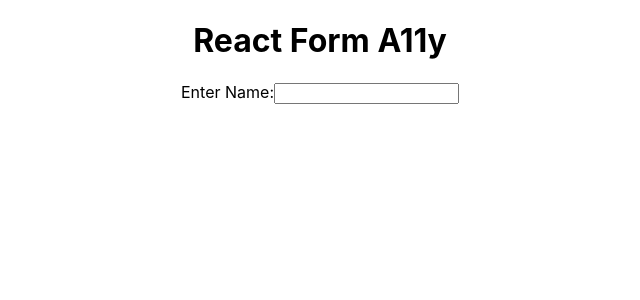
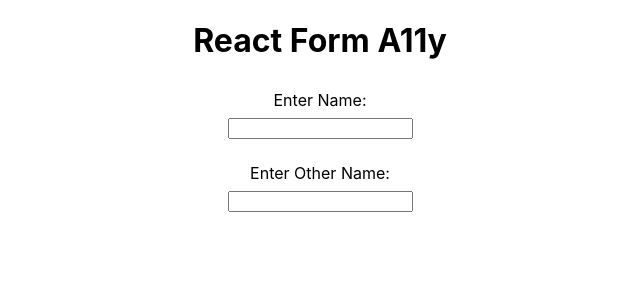
Before and after one commit to doohinkus/a11yReactForm, a React (Create React App) app: page / in a window 1280 px wide. Shown: the top 300 px of the page, without its empty margins (320-960 px from the left). Built offline with nearby package versions, Linux system fonts and the light colour scheme.

Commit message:
refine css a bit

```diff
--- a/src/App.css
+++ b/src/App.css
@@ -1,38 +1,11 @@
 .App {
   text-align: center;
 }
+input, label {
+  display: block;
+  margin: auto;
+}
+label{
 
-.App-logo {
-  height: 40vmin;
-  pointer-events: none;
+  padding: .5rem;
 }
-
-@media (prefers-reduced-motion: no-preference) {
-  .App-logo {
-    animation: App-logo-spin infinite 20s linear;
-  }
-}
-
-.App-header {
-  background-color: #282c34;
-  min-height: 100vh;
-  display: flex;
-  flex-direction: column;
-  align-items: center;
-  justify-content: center;
-  font-size: calc(10px + 2vmin);
-  color: white;
-}
-
-.App-link {
-  color: #61dafb;
-}
-
-@keyframes App-logo-spin {
-  from {
-    transform: rotate(0deg);
-  }
-  to {
-    transform: rotate(360deg);
-  }
-}
--- a/src/App.js
+++ b/src/App.js
@@ -11,7 +11,12 @@ function App() {
       type="text"
       id="unique name"
       validate={val => val.length > 4}
-
+    />
+     <Input
+      label="Enter Other Name:"
+      type="text"
+      id="other name"
+      validate={val => val.length > 2}
     />
     </div>
   );
--- a/src/components/Error.js
+++ b/src/components/Error.js
@@ -5,6 +5,6 @@ const errorStyle = {
 }
 export default function Error({...props}){
     return (
-    <span style={errorStyle}>{props.children}</span>
+      <div style={errorStyle}>{props.children}</div>
     )
 }
--- a/src/components/Input.js
+++ b/src/components/Input.js
@@ -18,13 +18,15 @@ export default function Input({...props}){
       return
     }
     const [{ fields }, dispatch] = useStateValue();
-    console.log(fields)
+    // console.log(fields)
     const fieldValues = fields.filter((field) => field.id === props.id)[0];
-    const hasFieldValues = fields && fieldValues|| false;
+    const hasFieldValues = fields && fieldValues;
+    const showError = hasFieldValues && fieldValues.isReadyForValidation && fieldValues.error;
 
     return (<div>
         <label>{props.label}</label>
         <input
+          tabIndex={0}
           onChange={e => dispatch(updateFieldValue(e))}
           onBlur={() => handleBlur({fieldValues, validate: props.validate})}
           {...props}
@@ -34,7 +36,7 @@ export default function Input({...props}){
               hasFieldValues && JSON.stringify(fieldValues)
             }
             {hasFieldValues && fieldValues.isReadyForValidation && "READY"}
-            {hasFieldValues && fieldValues.isReadyForValidation && fieldValues.error && <Error>Hey man Error</Error>}
+            {showError && <Error>Hey man Error</Error>}
 
           </p>
     </div>)
```
